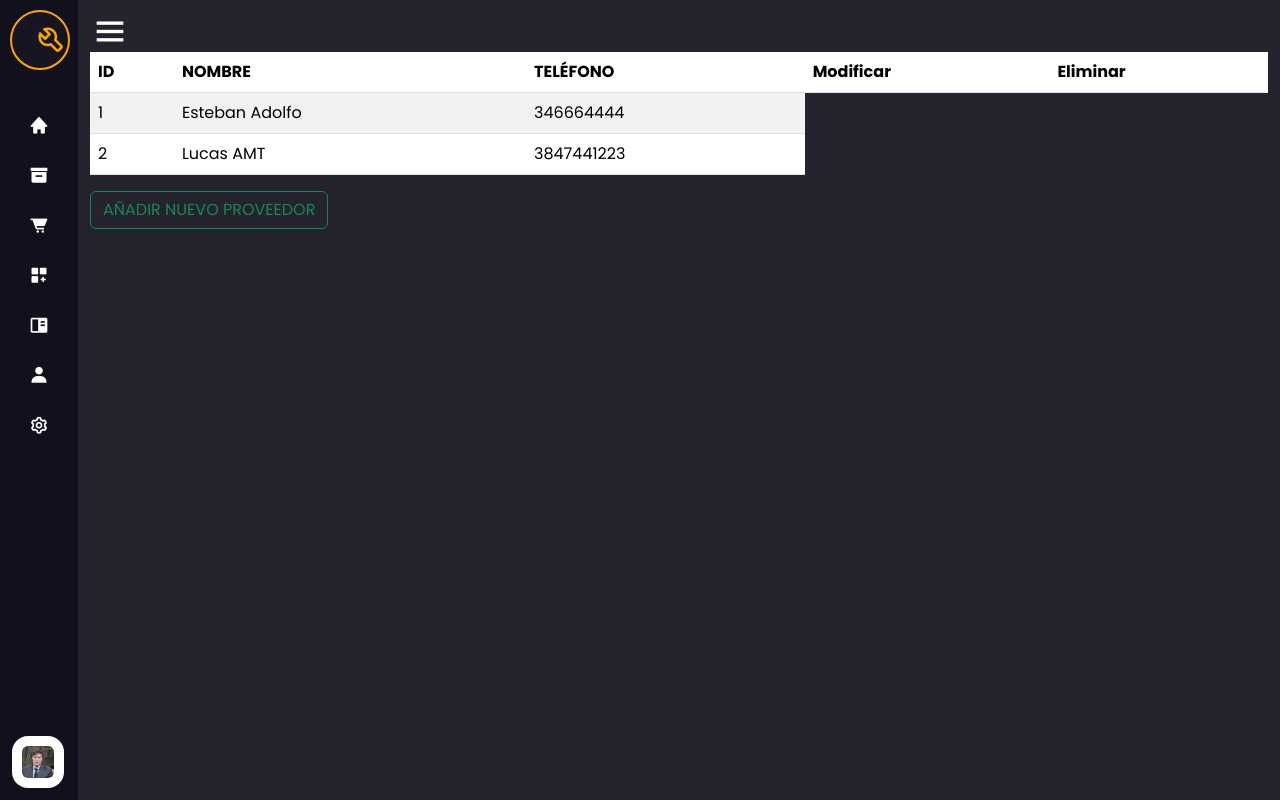
After one commit to EstebanIDK/IMET, a Django app: page /proveedores_producto/ in a window 1280 px wide. The commit adds this page. Run offline with Django 5.2, Linux system fonts and the light colour scheme; data comes from the database, SQL or seed files in the repository; both versions use the stored data as it was after the commit.

Commit message:
cargando cruds y modificaciones

```diff
--- a/entidad/forms.py
+++ b/entidad/forms.py
@@ -28,3 +28,8 @@ class CategoriaForm(forms.ModelForm):
     class Meta:
         models: Categoria
         field='__all__'
+
+class ProveedorProductoForm(forms.ModelForm):
+    class Meta:
+        model = ProveedorProducto
+        fields = '__all__'
--- a/entidad/urls.py
+++ b/entidad/urls.py
@@ -4,8 +4,22 @@ from . import views
 
 urlpatterns = [
     path('', views.home, name="home"),
+    #PRODUCTOS
     path('productos/', views.productos, name="productos"),
     path('nuevo_producto/', views.nuevo_producto, name="nuevo_producto"),
+    path('modificar_producto/<int:pk>', views.modificar_producto, name="modificar_producto"),
+    path('eliminar_producto/<int:pk>', views.eliminar_producto, name="eliminar_producto"),
+
+    #CATEGORIAS
     path('categorias/', views.categorias, name='categorias'),
-    path('nueva_categoria/', views.nueva_categoria, name="nueva_categoria")
+    path('nueva_categoria/', views.nueva_categoria, name="nueva_categoria"),
+    path('modificar_categoria/<int:pk>', views.modificar_categoria, name="modificar_categoria"),
+    path('eliminar_categoria/<int:pk>', views.eliminar_categoria, name="eliminar_categoria"),
+
+    #PROVEEDORES_PRODUCTOS
+    path('proveedores_producto/', views.proveedores_productos, name="proveedores_productos"),
+    path('nuevo_proveedor_producto/', views.nuevo_proveedor_producto, name="nuevo_proveedor_producto"),
+    path('modificar_proveedor_producto/<int:pk>', views.modificar_proveedor_producto, name="modificar_proveedor_producto"),
+    path('eliminar_proveedor_producto/<int:pk>', views.eliminar_proveedor_producto, name="eliminar_proveedor_producto")
+
 ]
--- a/entidad/views.py
+++ b/entidad/views.py
@@ -35,9 +35,32 @@ def nuevo_producto(request, template_name="entidad/producto_form.html"):
             return redirect("productos")
     else:
         form= ProductoForm()
-    dato={"form":form}
+    dato={"form":form,
+          "tipo": 'Nuevo'}
     return render(request, template_name, dato)
 
+def modificar_producto(request, pk, template_name="entidad/producto_form.html"):
+    producto= Producto.objects.get(id=pk)
+    form = ProductoForm(request.POST or None, instance=producto)
+    if request.method == "POST":
+        if form.is_valid():
+            form.save(commit= True)
+            return redirect("productos")
+    dato={'form': form,
+          'dato': ':'+ producto.nombre,
+          'tipo': 'Modificar'}
+    return render(request, template_name, dato)
+
+def eliminar_producto(request, pk, template_name="entidad/confirmar_eliminacion.html"):
+    producto= Producto.objects.get(id=pk)
+    if request.method == "POST":
+        producto.delete()
+        return redirect('productos')
+    dato={'objeto': 'el producto',
+          'dato': producto.nombre,
+          'urls': 'productos'
+          }
+    return render(request, template_name, dato)
 
 def categorias(request, template_name="entidad/categorias.html"):
     categoria_list= Categoria.objects.all()
@@ -60,5 +83,72 @@ def nueva_categoria(request, template_name="entidad/categoria_form.html"):
             return redirect("categorias")
     else:
         form= ProductoForm()
-    dato={"form":form}
+    dato={"form":form,
+          'tipo': 'Nueva',
+          }
     return render(request, template_name, dato)
+
+def modificar_categoria(request, pk, template_name="entidad/categoria_form.html"):
+    categoria= Categoria.objects.get(id=pk)
+    form = CategoriaForm(request.POST or None, instance=categoria)
+    if request.method == "POST":
+        if form.is_valid():
+            form.save(commit= True)
+            return redirect("categorias")
+    dato ={'form': form,
+           'dato': ':'+ categoria.nombre,
+           'tipo': 'Modificar'}
+    return render(request, template_name, dato)
+
+def eliminar_categoria(request, pk, template_name="entidad/confirmar_eliminacion.html"):
+    categoria= Categoria.objects.get(id=pk)
+    if request.method == "POST":
+        categoria.delete()
+        return redirect("categorias")
+    dato={'objeto': 'la categoría',
+          'dato': categoria.nombre,
+          'urls': 'categorias'
+          }
+    return render(request, template_name, dato)
+
+
+def proveedores_productos(request, template_name="entidad/proveedores_productos.html"):
+    prov_list = ProveedorProducto.objects.all()
+
+    dato ={'proveedores': prov_list}
+    return render(request, template_name, dato)
+
+def nuevo_proveedor_producto(request, template_name="entidad/proveedor_producto_form.html"):
+    if request.method == 'POST':
+        form = ProveedorProductoForm(request.POST)
+        if form.is_valid():
+            form.save(commit=True)
+            return redirect("proveedores_productos")
+    else:
+        form = ProveedorProductoForm()
+    dato = {"form": form,
+            'tipo': 'Nuevo'}
+    return render(request, template_name, dato)
+
+def modificar_proveedor_producto(request, pk, template_name="entidad/proveedor_producto_form.html"):
+    provProd= ProveedorProducto.objects.get(id=pk)
+    form = ProveedorProductoForm(request.POST or None, instance=provProd)
+    if request.method == "POST":
+        if form.is_valid():
+            form.save(commit= True)
+            return redirect("proveedores_productos")
+    dato={'form': form,
+          'tipo': 'Modificar',
+          'dato': ':' + provProd.nombre}
+    return render(request, template_name, dato)
+
+def eliminar_proveedor_producto(request, pk, template_name="entidad/confirmar_eliminacion.html"):
+    provProd= ProveedorProducto.objects.get(id=pk)
+    if request.method == "POST":
+        provProd.delete()
+        return redirect("proveedores_productos")
+    dato={'objeto': 'el proveedor',
+          'dato': provProd.nombre,
+          'urls': 'proveedores_productos'
+          }
+    return render(request, template_name, dato)
--- a/static/css/style.css
+++ b/static/css/style.css
@@ -327,7 +327,7 @@ body {
 }
 
 
-/* probonado formulario */
+/* probonado formulario-Productos form */
 .h1-pueva{
   color: #fff;
 }
@@ -386,9 +386,9 @@ body {
   height: 35px;
 	padding-left: 15px;
 	border: none;
-	border-radius: 20px;
+	border-radius: 0px;
   margin-bottom: 20px;
-  background: rgba(255,255,255,.2);
+  background: rgba(255, 0, 0, 0.2);
 }
 
 .form-check{
@@ -401,3 +401,5 @@ body {
   flex-direction: row;
   text-align: left;
 }
+
+/* Fin formulario-Productos form */
--- a/templates/base.html
+++ b/templates/base.html
@@ -27,7 +27,7 @@
           </li>
           <li>
             <div class="iocn-link">
-              <a href="#">
+              <a href="{% url 'home'%}">
                 <i class='bx bxs-home' ></i>
                 <span class="link_name">Inicio</span>
               </a>
@@ -74,7 +74,7 @@
               <li><a class="link_name" href="#">Inventario</a></li>
               <li><a href="{% url "productos" %}">Productos</a></li>
               <li><a href="{% url 'categorias' %}">Categorias</a></li>
-              <li><a href="#">Proveedores</a></li>
+              <li><a href="{% url 'proveedores_productos' %}">Proveedores</a></li>
             </ul>
           </li>
           <li>
@@ -119,7 +119,7 @@
           <li>
             <div class="profile-details">
               <div class="profile-content">
-                <img src="imagenes/profile.jpg" alt="profileImg">
+                <img src="{% static 'img/profile.jpg' %}" alt="profileImg">
               </div>
               <div class="name-job">
                 <div class="profile_name">Esteban</div>
--- a/templates/entidad/categoria_form.html
+++ b/templates/entidad/categoria_form.html
@@ -1,6 +1,6 @@
 {% extends "base.html" %}
 {% block content %}
-<h1 class="h1-pueva">Nueva categoria</h1>
+<h1 class="h1-pueva">{{tipo}} categoria{{dato}}</h1>
 
 <div class="">
     <form action="" method="post" class="formulario-prueva">
--- a/templates/entidad/producto_form.html
+++ b/templates/entidad/producto_form.html
@@ -1,6 +1,6 @@
 {% extends "base.html" %}
 {% block content %}
-<h1 class="h1-pueva">Nuevo producto</h1>
+<h1 class="h1-pueva">{{tipo}} producto{{dato}}</h1>
 
 <div class="">
     <form action="" method="post" class="formulario-prueva">
@@ -43,7 +43,7 @@
         {{ form.descripcion }}
       </div>
 
-      <a href="{% url 'categorias' %}" class="btn-prueva">Volver</a>
+      <a href="{% url 'productos' %}" class="btn-prueva">Volver</a>
       <button type="submit" value="Gravar" class="btn-prueva2 ">Guardar</button>
 
     </form>
--- /dev/null
+++ b/templates/entidad/proveedores_productos.html
@@ -0,0 +1,28 @@
+{% extends "base.html" %}
+{% block content %}
+<table class="table table-striped">
+    <thead>
+        <tr>
+            <th>ID</th>
+            <th>NOMBRE</th>
+            <th>TELÉFONO</th>
+            <th>Modificar</th>
+            <th>Eliminar</th>
+        </tr>
+    </thead>
+    {% for proveedor in proveedores %}
+        <tr>
+            <td>{{ proveedor.id }}</td>
+            <td>{{ proveedor.nombre }}</td>
+            <td>{{ proveedor.telefono }}</td>
+
+            {% comment %} <td><a href="{% url "modificar_localidad" localidad.id %}"><img src="{% static "img/editar.png" %}" width="30px"></a></td>
+            <td><a href="{% url "eliminar_localidad" localidad.id %}"><img src="{% static "img/eliminar.png" %}" width="30px"></img></a></td> {% endcomment %}
+
+        </tr>
+    {% endfor %}
+</table>
+<a href="{% url "nuevo_proveedor_producto"%}"><button class="btn btn-outline-success" type="submit" >AÑADIR NUEVO PROVEEDOR</button>
+</a>
+
+{% endblock  %}
```
Also changed, not shown: templates/entidad/confirmar_eliminacion.html (added, +13 -0 lines), templates/entidad/proveedor_producto_form.html (added, +14 -0 lines), db.sqlite3.
